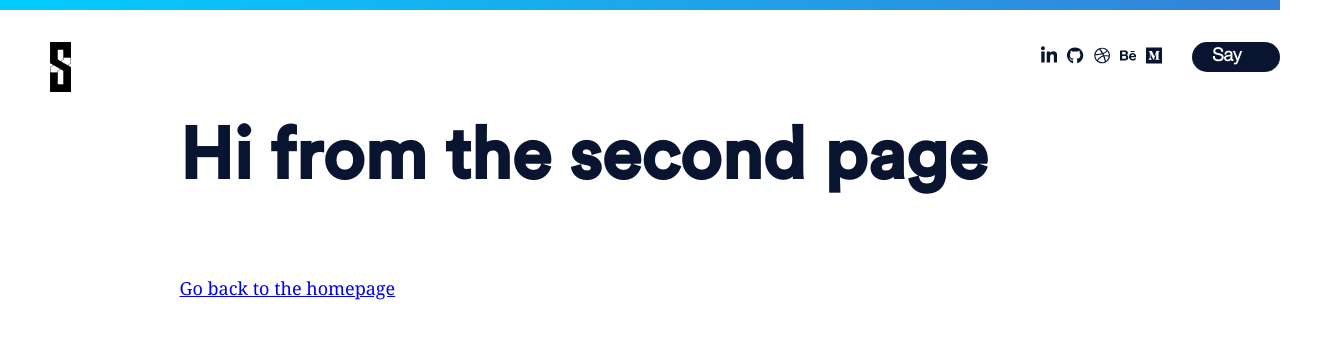
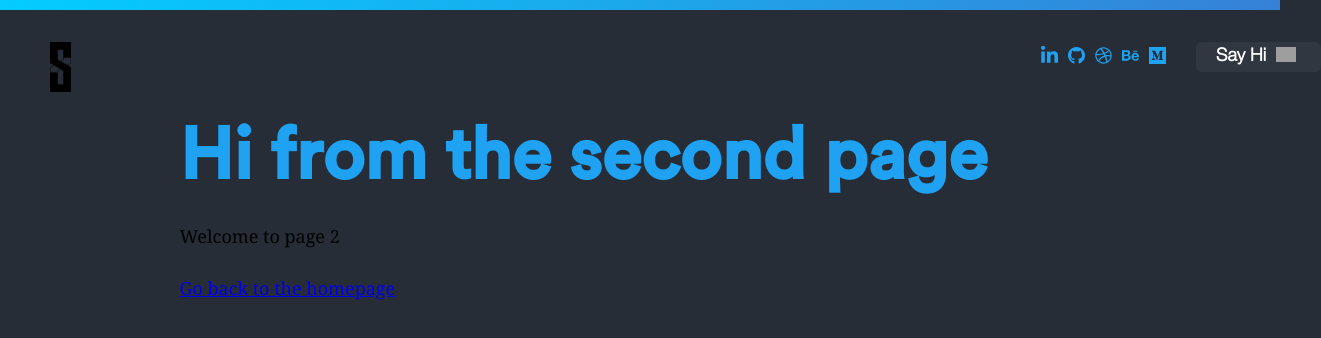
Before and after one commit to sachdeva-shrey/Shrey-Sachdeva, a Gatsby site: page /page-2 in a window 1280 px wide. Shown: the whole page, 1321 px wide, since content can reach past the window. Built offline with nearby package versions, Linux system fonts and the light colour scheme; Gatsby itself is replaced by a stand-in of ours; grey boxes are pictures that could not be loaded.

Commit message:
color scheme

```diff
--- a/src/components/Skills.js
+++ b/src/components/Skills.js
@@ -5,7 +5,7 @@ const Skills = () => (
     className="skills"
     style={{
       height: "500px",
-      background: "linear-gradient(to right, #03CDFD, #3681D8)",
+      background: " var(--main-font-color)",
       padding: "0",
       marginTop: "18%",
       paddingLeft: "0",
--- a/src/components/header.js
+++ b/src/components/header.js
@@ -34,48 +34,60 @@ const Header = ({ siteTitle }) => (
       >
         <FaLinkedinIn
           size="1.5em"
-          color="#081430"
+          color="#1FA2F2"
           style={{ paddingLeft: "10px" }}
         />
-          <FaGithub
-            size="1.5em"
-            color="#081430"
-            style={{ paddingLeft: "10px" }}
-          />
+        <FaGithub
+          size="1.5em"
+          color="#1FA2F2"
+          style={{ paddingLeft: "10px" }}
+        />
         <FaDribbble
           size="1.5em"
-          color="#081430"
+          color="#1FA2F2"
           style={{ paddingLeft: "10px" }}
         />
         <FaBehance
           size="1.5em"
-          color="#081430"
+          color="#1FA2F2"
           style={{ paddingLeft: "10px" }}
         />
         <FaMedium
           size="1.5em"
-          color="#081430"
+          color="#1FA2F2"
           style={{ paddingLeft: "10px" }}
         />
         <div
           style={{
-            backgroundColor: "#081430",
+            backgroundColor: "#303741",
             color: "#fff",
             border: "none",
-            borderRadius: "20px",
+            borderRadius: "6px",
             paddingLeft: "20px",
             paddingRight: "20px",
             height: "30px",
             marginLeft: "30px",
+            display: "flex",
+            width: "125px",
           }}
         >
           <h4
             style={{
               textAlign: "left",
+              display: "inline",
             }}
           >
             Say Hi
           </h4>
+          <img
+            style={{
+              height: "20px",
+              display: "inline-block",
+              paddingTop: "5px",
+              paddingLeft: "10px",
+            }}
+            src={hi}
+          ></img>
         </div>
       </div>
     </div>
--- a/src/components/image.js
+++ b/src/components/image.js
@@ -40,7 +40,7 @@ const Image = props => (
         >
           <Img
             style={{
-              borderRadius: "20px",
+              borderRadius: "10px",
               width: "600px",
               height: "auto",
               marginLeft: "40px",
--- a/src/components/layout.css
+++ b/src/components/layout.css
@@ -14,7 +14,7 @@
 }
 
 :root {
-  --main-font-color: #081430;
+  --main-font-color: #1FA2F2;
   --grey-color: #9B9EA3;
 }
 
@@ -25,6 +25,7 @@ html {
 }
 body {
   margin: 0;
+  background-color: #262D37;
   -webkit-font-smoothing: antialiased;
   -moz-osx-font-smoothing: grayscale;
 }
@@ -404,6 +405,7 @@ p {
   padding-right: 0;
   padding-top: 0;
   margin-bottom: 1.45rem;
+  color: #000
 }
 figure {
   margin-left: 0;
@@ -665,9 +667,6 @@ pre tt:after {
   padding-top: 10%;
 }
 
-p {
-  color: #fff;
-}
 
 .skills > p {
   text-align: center;
```
Also changed, not shown: src/components/Work.js (+8 -6 lines).
